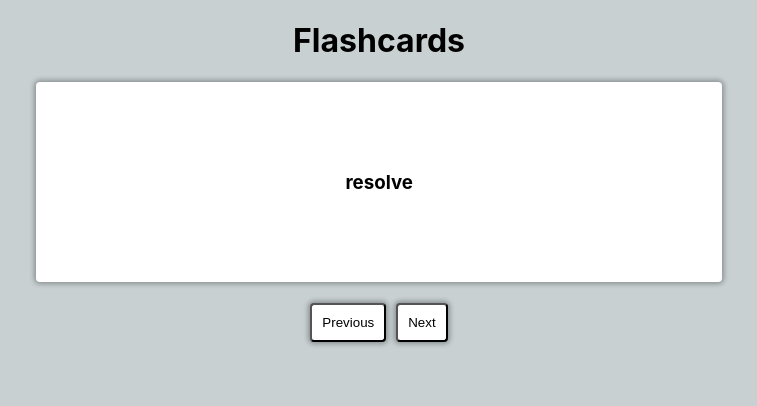
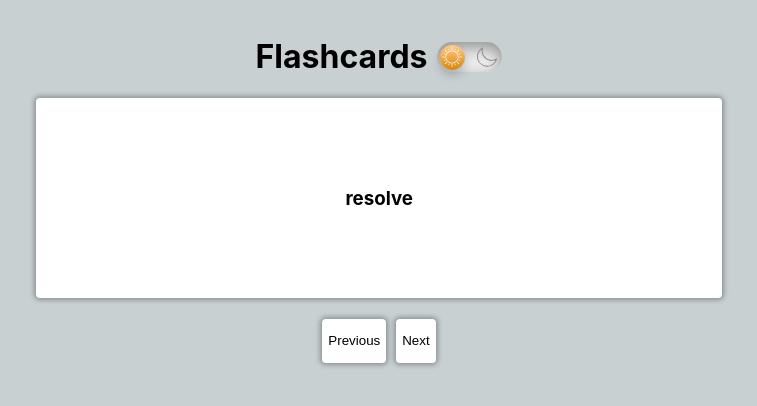
Before and after one commit to Varzil/flashcards, a React (Create React App) app: page / in a window 1280 px wide. Shown: the top 406 px of the page, without its empty margins (261-1018 px from the left). Built offline with nearby package versions, Linux system fonts and the light colour scheme; the HTML template or start-up script is replaced by a standard one.

Commit message:
Adding DarkMode

```diff
--- a/src/App.css
+++ b/src/App.css
@@ -2,8 +2,9 @@
   text-align: center;
 }
 body {
-  background-color: #C8D0D2;
+  background-color: var(--body_background);
   margin: 0;
+  transition:  all .1s ease-in-out;
 }
 
 .container {
@@ -13,7 +14,7 @@
 }
 
 .card {
-  background-color: white;
+  background-color: var(--body_color);
   display: flex;
 
   align-items: center;
@@ -64,18 +65,28 @@
 }
 
 button{
-  background-color: white;
+  background-color: var(--button_color);
   display: inline-block;
   cursor: pointer;
   justify-content: center;
   align-items: center;
+  border: none;
+  margin: 5px;
   border-radius: .25rem;
   box-shadow: 0px 0px 5px 2px rgba(0, 0, 0, .3);
-  padding: 10px;
-  margin:5px;
   text-decoration-thickness: 3px;
 }
 
-h3{
+p,h1,h3{
+  color: var(--link_color);
   text-align: center;
 }
+
+.topic{
+  display: flex;
+  justify-content: center;
+  align-items: center;
+}
+.darkmode{
+  left: 20px;
+}
--- a/src/App.js
+++ b/src/App.js
@@ -1,20 +1,20 @@
 import React, { useEffect, useState } from 'react';
 import "./App.css";
+import DarkMode from "./DarkMode"
 const data = require('./data.json');
 var list=[];
+
 function generateFlashCard(){
   return data[Math.floor(Math.random() * data.length)];
 }
 
 const Flashcard = ({ word, meaning }) => {
   const [isFlipped, setIsFlipped] = useState(false);
-
   return (
     <div
     className={`container card ${isFlipped ? 'flip' : ''}`}
+    onClick={() => setIsFlipped(!isFlipped)}>
 
-    onClick={() => setIsFlipped(!isFlipped)}
-  >
       <div className="front">
         <h3 >{word}</h3>
       </div>
@@ -24,8 +24,6 @@
     </div>
   );
 };
-
-
 
 const App = () => {
   const [myWord,setMyWord]=useState(generateFlashCard())
@@ -63,6 +61,9 @@
     <div className="container">
       <div className='topic'>
       <h1>Flashcards</h1>
+      <div className='darkmode'>
+        <DarkMode />
+      </div>
       </div>
         <Flashcard word={myWord.Word} meaning={myWord.Meaning} />
       </div>
@@ -70,8 +71,8 @@
         <button onClick={() => {
           setClick((c) => c - 1)
           setBackClick(true)
-        }}>Previous</button>
-        <button onClick={() => setClick((c) => c + 1)}>Next</button>
+        }}><p>Previous</p></button>
+        <button onClick={() => setClick((c) => c + 1)}><p>Next</p></button>
     </div>
     </>
   );
--- /dev/null
+++ b/src/DarkMode.css
@@ -0,0 +1,68 @@
+.dark_mode {
+    margin-top: -20px;
+    margin-left: 10px;
+}
+
+.dark_mode_label {
+    width: 65px;
+    height: 30px;
+    position: relative;
+    display: block;
+    background: #ebebeb;
+    border-radius: 200px;
+    box-shadow: inset 0px 5px 15px rgba(0, 0, 0, 0.4),
+        inset 0px -5px 15px rgba(255, 255, 255, 0.4);
+    cursor: pointer;
+    transition: 0.3s;
+}
+.dark_mode_label:after {
+    content: "";
+    width: 25px;
+    height: 25px;
+    position: absolute;
+    top: 3px;
+    left: 3px;
+    background: linear-gradient(180deg, #ffcc89, #d8860b);
+    border-radius: 180px;
+    box-shadow: 0px 5px 10px rgba(0, 0, 0, 0.2);
+    transition: 0.3s;
+}
+.dark_mode_input {
+    width: 0;
+    height: 0;
+    visibility: hidden;
+}
+.dark_mode_input:checked + .dark_mode_label {
+    background: #242424;
+}
+.dark_mode_input:checked + .dark_mode_label:after {
+    left: 62px;
+    transform: translateX(-100%);
+    background: linear-gradient(180deg, #777, #3a3a3a);
+}
+.dark_mode_label:active:after {
+    width: 30px;
+}
+
+.dark_mode_label svg {
+    position: absolute;
+    width: 20px;
+    top: 5px;
+    z-index: 100;
+}
+.dark_mode_label svg.sun {
+    left: 5px;
+    fill: #fff;
+    transition: 0.3s;
+}
+.dark_mode_label svg.moon {
+    left: 40px;
+    fill: #7e7e7e;
+    transition: 0.3s;
+}
+.dark_mode_input:checked + .dark_mode_label svg.sun {
+    fill: #7e7e7e;
+}
+.dark_mode_input:checked + .dark_mode_label svg.moon {
+    fill: #fff;
+}
--- /dev/null
+++ b/src/DarkMode.js
@@ -0,0 +1,45 @@
+import React from "react";
+import { ReactComponent as Sun } from "./Sun.svg";
+import { ReactComponent as Moon } from "./Moon.svg";
+import "./DarkMode.css";
+
+const DarkMode = () => {
+    const setDarkMode=()=>{
+        document.querySelector("body").setAttribute("data-theme","dark")
+        localStorage.setItem("selectedTheme","dark")
+    }
+    const setLightMode=()=>{
+        document.querySelector("body").setAttribute("data-theme","light")
+        localStorage.setItem("selectedTheme","light")
+    }
+
+    const selectedTheme=localStorage.getItem('selectedTheme')
+
+    if(selectedTheme==="dark"){
+        setDarkMode()
+    }
+
+    const toggleTheme=(e)=>{
+        if(e.target.checked) setDarkMode();
+        else setLightMode();
+    }
+
+    return (
+        <div className='dark_mode'>
+            <input
+                className='dark_mode_input'
+                type='checkbox'
+                id='darkmode-toggle'
+                onChange={toggleTheme}
+                defaultChecked={selectedTheme==="dark"}
+            />
+
+            <label className='dark_mode_label' for='darkmode-toggle'>
+                <Sun />
+                <Moon />
+            </label>
+        </div>
+    );
+};
+
+export default DarkMode;
--- a/src/index.css
+++ b/src/index.css
@@ -1,3 +1,18 @@
+:root{
+  --body_background:#C8D0D2;
+  --body_color:white;
+  --link_color:black;
+  --button_color:white;
+}
+[data-theme="dark"]{
+  --body_background: #282c34;
+  --body_color: black;
+  --link_color: rgb(233, 233, 233);
+  --button_color:black;
+}
+
+
+
 body {
   margin: 0;
   font-family: -apple-system, BlinkMacSystemFont, 'Segoe UI', 'Roboto', 'Oxygen',
```
Also changed, not shown: src/Moon.svg (added), src/Sun.svg (added).
